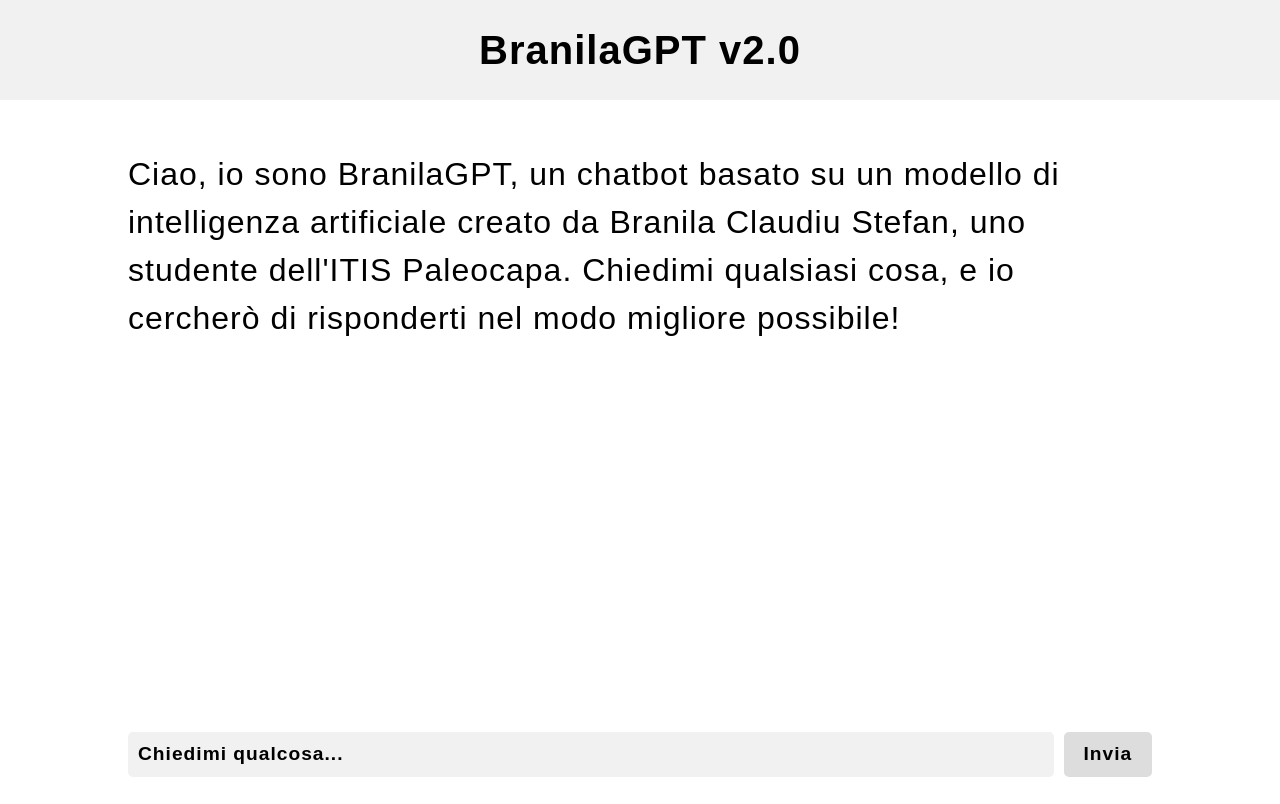
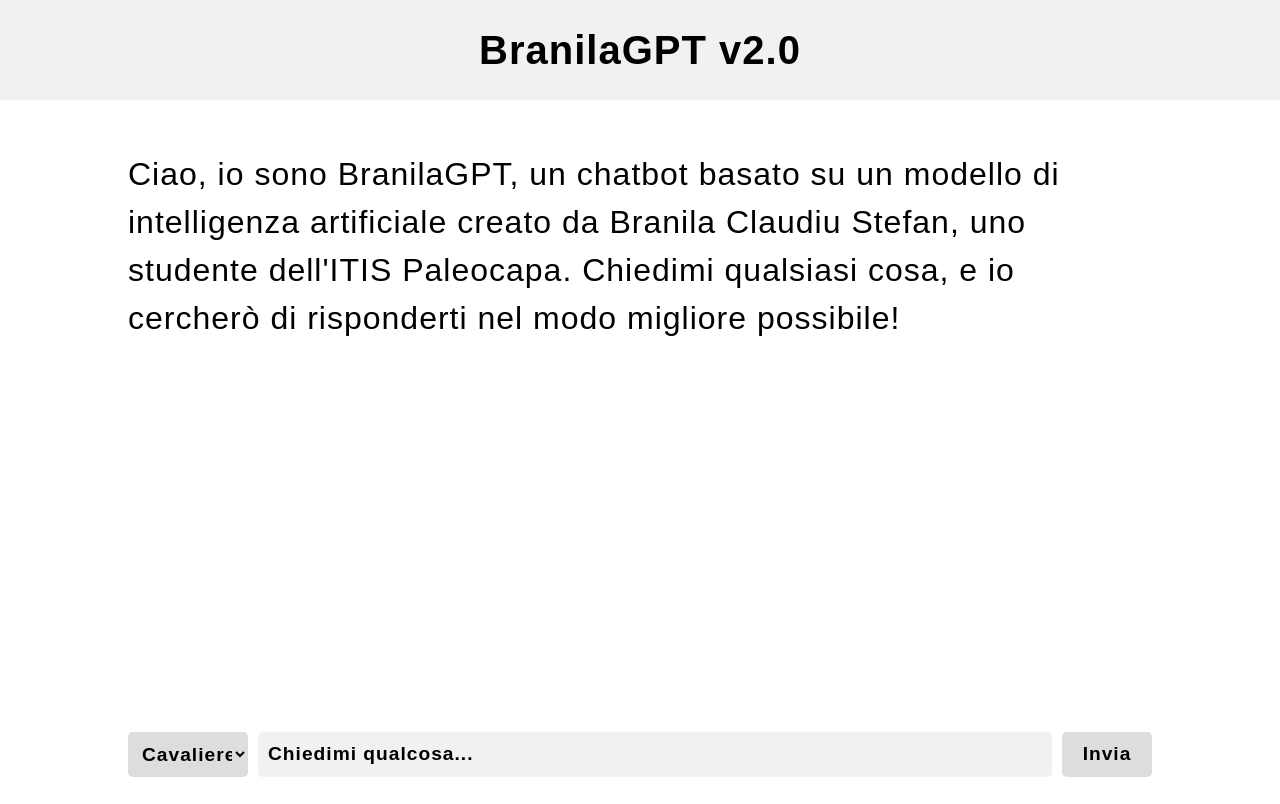
Before and after one commit to branila/branilagpt, a website: page src/public/index.html in a window 1280 px wide. Drawn offline with nearby package versions, Linux system fonts and the light colour scheme; no server answers; a web font is replaced by a local one.

Commit message:
Created personality select

```diff
--- a/src/public/index.html
+++ b/src/public/index.html
@@ -15,6 +15,13 @@
       <textarea class="answer" readonly></textarea>
 
       <div class="question">
+        <select name="personality">
+          <option value="cavaliere">Cavaliere</option>
+          <option value="pirata">Pirata</option>
+          <option value="gollum">Gollum</option>
+          <option value="Veggente">Veggente</option>
+        </select>
+
         <input type="text" name="question" placeholder="Chiedimi qualcosa...">
         <button class="submit">Invia</button>
       </div>
--- a/src/public/style.css
+++ b/src/public/style.css
@@ -54,7 +54,7 @@ nav {
 }
 
 .question input {
-  width: calc(100% - clamp(50px, 9vw, 90px) + 10px);
+  width: calc(100% - 140px - clamp(80px, 9vw, 90px));
   height: 45px;
   padding-inline: 10px;
   font-size: clamp(1rem, 1.5vw, 1.2rem);
@@ -92,3 +92,19 @@ nav {
   color: #000000;
   cursor: pointer;
 }
+
+.question select {
+  height: 45px;
+  width: 120px;
+  margin-right: 10px;
+}
+
+.question select {
+  border: 0;
+  background-color: #dddddd;
+  color: #000000;
+  font-size: clamp(1rem, 1.5vw, 1.2rem);
+  font-weight: bold;
+  border-radius: 5px;
+  padding-left: 10px;
+}
```
